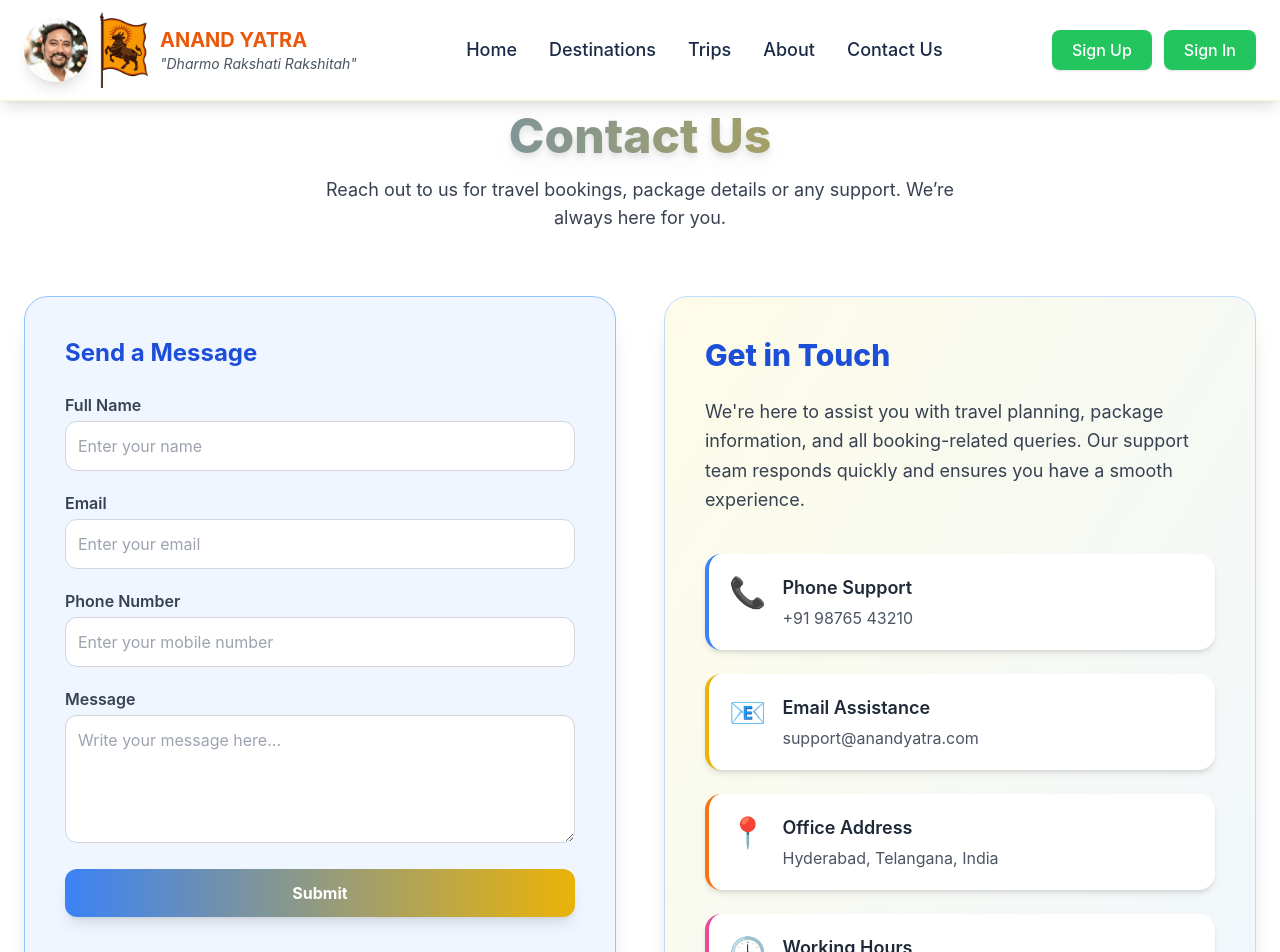
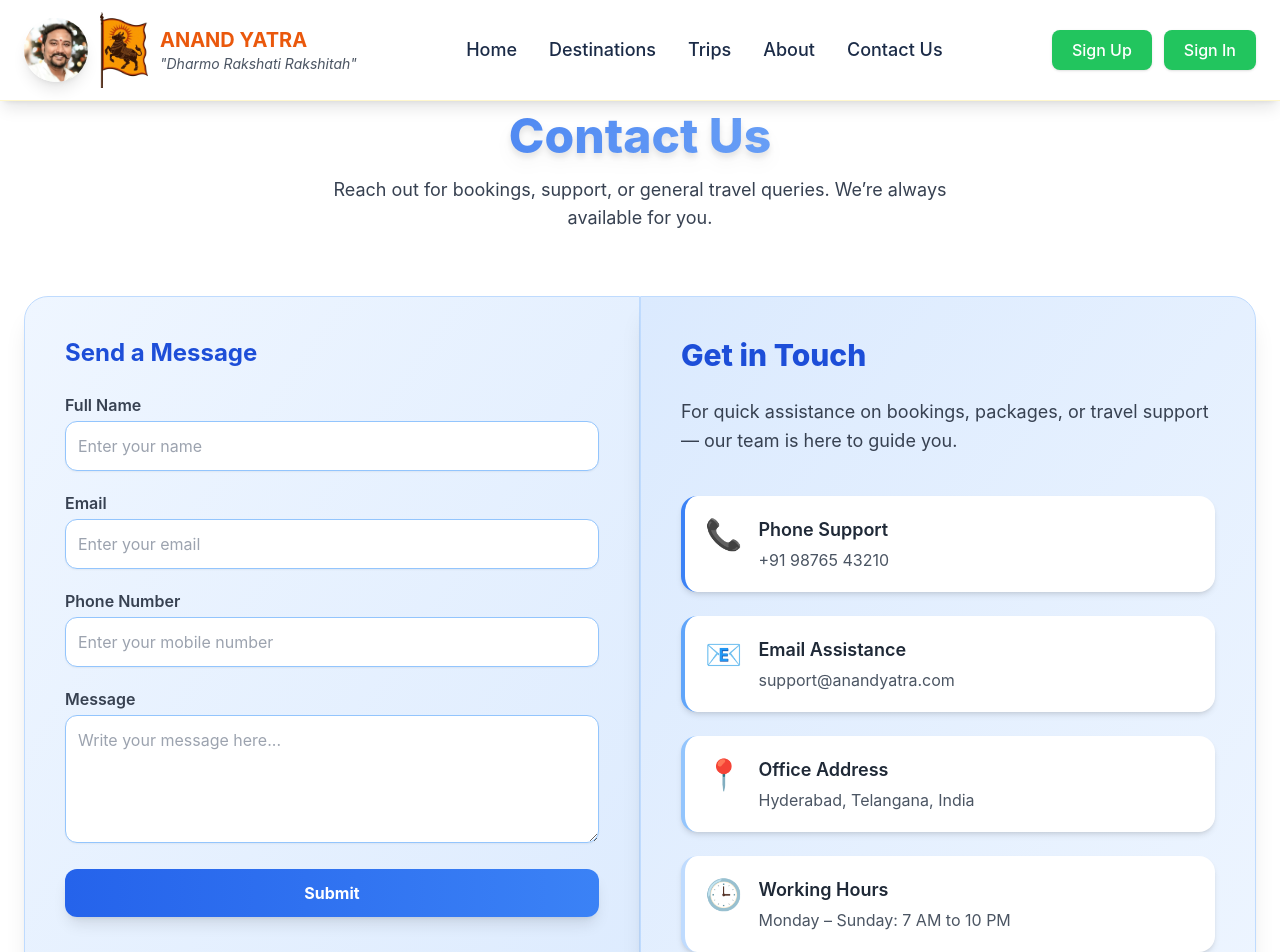
Before and after one commit to NagendraUggirala/AnandYathra, a React (Create React App) app: page /contact in a window 1280 px wide. Shown: the top 952 px of the page. Built offline with nearby package versions, Linux system fonts and the light colour scheme.

Commit message:
contact changes

```diff
--- a/src/pages/Contact.jsx
+++ b/src/pages/Contact.jsx
@@ -3,7 +3,7 @@ import React, { useState } from "react";
 export default function Contact() {
   const [showPopup, setShowPopup] = useState(false);
 
-  // Form fields state to clear after submit
+  // Form fields state
   const [formData, setFormData] = useState({
     name: "",
     email: "",
@@ -16,7 +16,7 @@ export default function Contact() {
 
     setShowPopup(true);
 
-    // Clear all form data after submit
+    // Clear form values
     setFormData({
       name: "",
       email: "",
@@ -24,39 +24,37 @@ export default function Contact() {
       message: "",
     });
 
-    // Auto close popup
     setTimeout(() => setShowPopup(false), 3000);
   };
 
   return (
     <div className="pt-28">
 
-      {/* Heading */}
+      {/* HEADING */}
       <div className="text-center mb-16">
-        <h1 className="text-3xl sm:text-4xl md:text-5xl font-extrabold
-          bg-gradient-to-r from-blue-500 to-yellow-500 bg-clip-text
-          text-transparent drop-shadow-lg">
+        <h1
+          className="text-3xl sm:text-4xl md:text-5xl font-extrabold
+        bg-gradient-to-r from-blue-600 to-blue-300 bg-clip-text
+        text-transparent drop-shadow-lg"
+        >
           Contact Us
         </h1>
 
         <p className="mt-4 text-gray-700 text-lg max-w-2xl mx-auto">
-          Reach out to us for travel bookings, package details or any support.
-          We’re always here for you.
+          Reach out for bookings, support, or general travel queries. We’re always available for you.
         </p>
       </div>
 
-      {/* ==========================
-           GRID (LEFT FORM)
-           (RIGHT INFO)
-      =========================== */}
-      <div className="max-w-7xl mx-auto px-6 grid md:grid-cols-2 gap-12">
+      {/* ===========================
+          COMBINED CARDS (NO GAP)
+      ============================ */}
+      <div className="max-w-7xl mx-auto px-6 grid md:grid-cols-2 gap-0">
 
-        {/* =======================
-           LEFT SIDE — FORM
-        ======================== */}
+        {/* LEFT CARD – FORM */}
         <form
           onSubmit={handleSubmit}
-          className="bg-blue-50 p-10 rounded-3xl shadow-xl border border-blue-300"
+          className="bg-gradient-to-br from-blue-50 to-blue-100
+          p-10 rounded-l-3xl rounded-r-none shadow-xl border border-blue-200"
         >
           <h2 className="text-2xl font-bold text-blue-700 mb-6">
             Send a Message
@@ -64,76 +62,65 @@ export default function Contact() {
 
           <div className="space-y-5">
 
+            {/* Full Name */}
             <div>
-              <label className="block text-gray-700 mb-1 font-semibold">
-                Full Name
-              </label>
+              <label className="block text-gray-700 mb-1 font-semibold">Full Name</label>
               <input
                 type="text"
                 required
                 value={formData.name}
-                onChange={(e) =>
-                  setFormData({ ...formData, name: e.target.value })
-                }
-                className="w-full p-3 rounded-xl border border-gray-300
-                focus:outline-none focus:ring-2 focus:ring-blue-500"
+                onChange={(e) => setFormData({ ...formData, name: e.target.value })}
+                className="w-full p-3 rounded-xl border border-blue-300 bg-white
+                focus:outline-none focus:ring-2 focus:ring-blue-500 shadow-sm"
                 placeholder="Enter your name"
               />
             </div>
 
+            {/* Email */}
             <div>
-              <label className="block text-gray-700 mb-1 font-semibold">
-                Email
-              </label>
+              <label className="block text-gray-700 mb-1 font-semibold">Email</label>
               <input
                 type="email"
                 required
                 value={formData.email}
-                onChange={(e) =>
-                  setFormData({ ...formData, email: e.target.value })
-                }
-                className="w-full p-3 rounded-xl border border-gray-300
-                focus:outline-none focus:ring-2 focus:ring-blue-500"
+                onChange={(e) => setFormData({ ...formData, email: e.target.value })}
+                className="w-full p-3 rounded-xl border border-blue-300 bg-white
+                focus:outline-none focus:ring-2 focus:ring-blue-500 shadow-sm"
                 placeholder="Enter your email"
               />
             </div>
 
+            {/* Phone */}
             <div>
-              <label className="block text-gray-700 mb-1 font-semibold">
-                Phone Number
-              </label>
+              <label className="block text-gray-700 mb-1 font-semibold">Phone Number</label>
               <input
                 type="tel"
                 required
                 value={formData.phone}
-                onChange={(e) =>
-                  setFormData({ ...formData, phone: e.target.value })
-                }
-                className="w-full p-3 rounded-xl border border-gray-300
-                focus:outline-none focus:ring-2 focus:ring-blue-500"
+                onChange={(e) => setFormData({ ...formData, phone: e.target.value })}
+                className="w-full p-3 rounded-xl border border-blue-300 bg-white
+                focus:outline-none focus:ring-2 focus:ring-blue-500 shadow-sm"
                 placeholder="Enter your mobile number"
               />
             </div>
 
+            {/* Message */}
             <div>
-              <label className="block text-gray-700 mb-1 font-semibold">
-                Message
-              </label>
+              <label className="block text-gray-700 mb-1 font-semibold">Message</label>
               <textarea
                 required
                 value={formData.message}
-                onChange={(e) =>
-                  setFormData({ ...formData, message: e.target.value })
-                }
-                className="w-full p-3 rounded-xl h-32 border border-gray-300
-                focus:outline-none focus:ring-2 focus:ring-blue-500"
+                onChange={(e) => setFormData({ ...formData, message: e.target.value })}
+                className="w-full p-3 rounded-xl h-32 border border-blue-300 bg-white
+                focus:outline-none focus:ring-2 focus:ring-blue-500 shadow-sm"
                 placeholder="Write your message here..."
               ></textarea>
             </div>
 
+            {/* Submit Button */}
             <button
               type="submit"
-              className="w-full bg-gradient-to-r from-blue-500 to-yellow-500
+              className="w-full bg-gradient-to-r from-blue-600 to-blue-500
               text-white font-bold py-3 rounded-xl shadow-lg transition-all
               hover:scale-105 hover:shadow-2xl"
             >
@@ -142,24 +129,20 @@ export default function Contact() {
           </div>
         </form>
 
-        {/* =======================
-           RIGHT SIDE — GET IN TOUCH
-        ======================== */}
-  {/* =======================
-   RIGHT SIDE — GET IN TOUCH (NEW DESIGN)
-======================= */}
-<div className="bg-gradient-to-br from-yellow-50 to-blue-50 p-10 rounded-3xl shadow-xl border border-blue-200">
-
+        {/* RIGHT CARD – GET IN TOUCH */}
+        <div
+          className="bg-gradient-to-br from-blue-100 to-blue-50
+          p-10 rounded-r-3xl rounded-l-none shadow-xl border border-blue-200"
+        >
           <h2 className="text-3xl font-extrabold text-blue-700 mb-6">
             Get in Touch
           </h2>
 
           <p className="text-gray-700 leading-relaxed text-lg">
-    We're here to assist you with travel planning, package information, and all booking-related queries.
-    Our support team responds quickly and ensures you have a smooth experience.
+            For quick assistance on bookings, packages, or travel support — our team is here to guide you.
           </p>
 
-  {/* Contact Cards */}
+          {/* CONTACT OPTIONS */}
           <div className="mt-10 space-y-6">
 
             {/* Phone */}
@@ -172,8 +155,8 @@ export default function Contact() {
             </div>
 
             {/* Email */}
-    <div className="flex items-start gap-4 bg-white p-5 rounded-2xl shadow-md border-l-4 border-yellow-500 hover:shadow-xl transition-all">
-      <div className="text-yellow-600 text-3xl">📧</div>
+            <div className="flex items-start gap-4 bg-white p-5 rounded-2xl shadow-md border-l-4 border-blue-400 hover:shadow-xl transition-all">
+              <div className="text-blue-500 text-3xl">📧</div>
               <div>
                 <h4 className="text-lg font-semibold text-gray-800">Email Assistance</h4>
                 <p className="text-gray-600 mt-1">support@anandyatra.com</p>
@@ -181,54 +164,42 @@ export default function Contact() {
             </div>
 
             {/* Address */}
-    <div className="flex items-start gap-4 bg-white p-5 rounded-2xl shadow-md border-l-4 border-orange-500 hover:shadow-xl transition-all">
-      <div className="text-orange-600 text-3xl">📍</div>
+            <div className="flex items-start gap-4 bg-white p-5 rounded-2xl shadow-md border-l-4 border-blue-300 hover:shadow-xl transition-all">
+              <div className="text-blue-400 text-3xl">📍</div>
               <div>
                 <h4 className="text-lg font-semibold text-gray-800">Office Address</h4>
-        <p className="text-gray-600 mt-1">
-          Hyderabad, Telangana, India
-        </p>
+                <p className="text-gray-600 mt-1">Hyderabad, Telangana, India</p>
               </div>
             </div>
 
-    {/* Working Hours */}
-    <div className="flex items-start gap-4 bg-white p-5 rounded-2xl shadow-md border-l-4 border-pink-500 hover:shadow-xl transition-all">
-      <div className="text-pink-600 text-3xl">🕒</div>
+            {/* Hours */}
+            <div className="flex items-start gap-4 bg-white p-5 rounded-2xl shadow-md border-l-4 border-blue-200 hover:shadow-xl transition-all">
+              <div className="text-blue-300 text-3xl">🕒</div>
               <div>
                 <h4 className="text-lg font-semibold text-gray-800">Working Hours</h4>
                 <p className="text-gray-600 mt-1">Monday – Sunday: 7 AM to 10 PM</p>
               </div>
             </div>
-
           </div>
 
-  {/* Divider */}
+          {/* BOTTOM BOX */}
           <div className="mt-10 border-t border-gray-300"></div>
 
-  {/* Call to Action */}
-  <div className="mt-8 bg-white p-6 rounded-2xl shadow-md text-center border border-yellow-300 hover:shadow-xl transition-all">
+          <div className="mt-8 bg-white p-6 rounded-2xl shadow-md text-center border border-blue-200 hover:shadow-xl transition-all">
             <h3 className="text-xl font-semibold text-blue-700">Need Quick Help?</h3>
             <p className="text-gray-600 mt-2">
-      Our team responds within minutes. Feel free to reach out anytime!
+              Our response time is just a few minutes. Contact us anytime!
             </p>
           </div>
-
+        </div>
       </div>
 
-</div>
-
-
-      {/* =======================
-         POPUP MESSAGE
-      ======================== */}
+      {/* POPUP MESSAGE */}
       {showPopup && (
         <div className="fixed inset-0 flex items-center justify-center bg-black bg-opacity-40 z-50">
-          <div className="bg-white p-8 rounded-3xl shadow-2xl text-center max-w-sm w-full border-t-4 border-yellow-500">
+          <div className="bg-white p-8 rounded-3xl shadow-2xl text-center max-w-sm w-full border-t-4 border-blue-500">
             <h3 className="text-2xl font-bold text-blue-700">Thank You!</h3>
-            <p className="mt-3 text-gray-600">
-              Your message has been submitted.
-              Our team will get back to you soon.
-            </p>
+            <p className="mt-3 text-gray-600">Your message has been submitted. We’ll get back shortly!</p>
           </div>
         </div>
       )}
```
Lines whose indentation alone changed are shown as unchanged.
